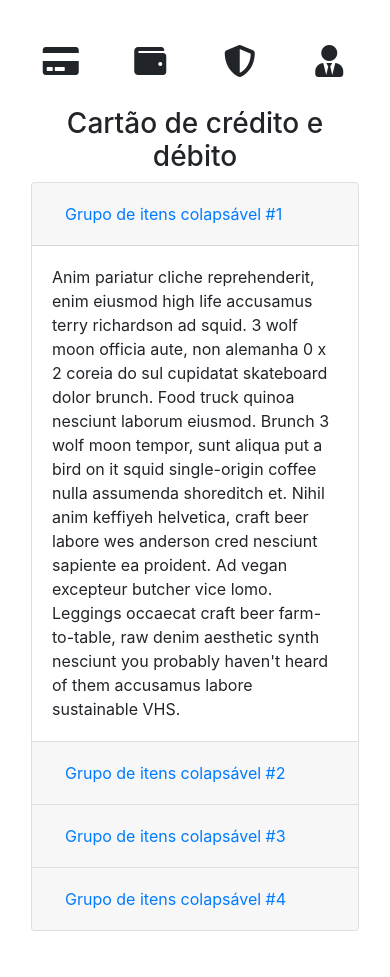
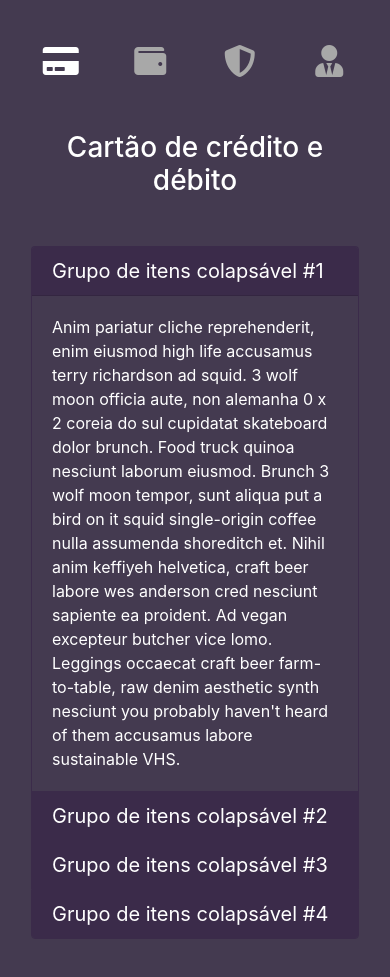
Before and after one commit to brunocordova/magbank, a website built with Parcel: page src/index.html in a window 390 px wide. Shown: the part 3926-4903 px from the top of the page. Built offline with nearby package versions, Linux system fonts and the light colour scheme.

Commit message:
feat(mag-faq): Style and active state implementation

```diff
--- a/src/_variables.css
+++ b/src/_variables.css
@@ -5,4 +5,5 @@
     --mag-sucess-color: #28a745;
     --mag-faq-background: #443A50;
     --mag-faq-color: #3B2B4A;
+    --mag-faq-inactive: #A8A8A8;
 }
--- a/src/index.html
+++ b/src/index.html
@@ -5,7 +5,7 @@
   <meta charset="UTF-8" />
   <meta name="viewport" content="width=device-width, initial-scale=1.0" />
   <meta http-equiv="X-UA-Compatible" content="ie=edge" />
-  <title>Document</title>
+  <title>MagBank</title>
   <link rel="stylesheet" href="https://stackpath.bootstrapcdn.com/bootstrap/4.4.1/css/bootstrap.min.css"
     integrity="sha384-Vkoo8x4CGsO3+Hhxv8T/Q5PaXtkKtu6ug5TOeNV6gBiFeWPGFN9MuhOf23Q9Ifjh" crossorigin="anonymous" />
   <link rel="stylesheet" href="https://cdnjs.cloudflare.com/ajax/libs/font-awesome/5.12.0-1/css/fontawesome.min.css" />
@@ -219,7 +219,7 @@
     <section class="mag-faq px-3">
       <h2 class="mag-title text-center">Dúvidas Frequentes</h2>
       <div class="container">
-        <div class="row">
+        <div class="row align-items-center">
           <div class="col-12 col-md-5">
             <div class="row">
               <div class="col-3 col-md-12 mag-icon-and-text" data-toggle="collapse" data-target="#collapseOne">
@@ -248,17 +248,15 @@
               </div>
 
             </div>
-            <h3 class="mag-faq-title d-md-none text-center">
+            <h3 class="mag-faq-title d-md-none text-center mt-4 mb-5 my-md-0">
             </h3>
           </div>
           <div class="col-12 col-md-7">
             <div class="accordion" id="accordionExample">
               <div class="card">
-                <div class="card-header" id="headingOne">
+                <div class="card-header" id="headingOne" data-toggle="collapse" data-target="#collapseOne">
                   <h5 class="mb-0">
-                    <button class="btn btn-link" type="button" data-toggle="collapse" data-target="#collapseOne" aria-expanded="true" aria-controls="collapseOne">
                       Grupo de itens colapsável #1
-                    </button>
                   </h5>
                 </div>
 
@@ -269,11 +267,9 @@
                 </div>
               </div>
               <div class="card">
-                <div class="card-header" id="headingTwo">
+                <div class="card-header" id="headingTwo" data-toggle="collapse" data-target="#collapseTwo">
                   <h5 class="mb-0">
-                    <button class="btn btn-link collapsed" type="button" data-toggle="collapse" data-target="#collapseTwo" aria-expanded="false" aria-controls="collapseTwo">
                       Grupo de itens colapsável #2
-                    </button>
                   </h5>
                 </div>
                 <div id="collapseTwo" class="collapse" aria-labelledby="headingTwo" data-parent="#accordionExample">
@@ -283,11 +279,9 @@
                 </div>
               </div>
               <div class="card">
-                <div class="card-header" id="headingThree">
+                <div class="card-header" id="headingThree" data-toggle="collapse" data-target="#collapseThree">
                   <h5 class="mb-0">
-                    <button class="btn btn-link collapsed" type="button" data-toggle="collapse" data-target="#collapseThree" aria-expanded="false" aria-controls="collapseThree">
                       Grupo de itens colapsável #3
-                    </button>
                   </h5>
                 </div>
                 <div id="collapseThree" class="collapse" aria-labelledby="headingThree" data-parent="#accordionExample">
@@ -297,11 +291,9 @@
                 </div>
               </div>
               <div class="card">
-                <div class="card-header" id="headingFour">
+                <div class="card-header" id="headingFour" data-toggle="collapse" data-target="#collapseFour">
                   <h5 class="mb-0">
-                    <button class="btn btn-link collapsed" type="button" data-toggle="collapse" data-target="#collapseFour" aria-expanded="false" aria-controls="collapseFour">
                       Grupo de itens colapsável #4
-                    </button>
                   </h5>
                 </div>
                 <div id="collapseFour" class="collapse" aria-labelledby="headingFour" data-parent="#accordionExample">
--- a/src/script.js
+++ b/src/script.js
@@ -4,11 +4,24 @@ $(document).ready(function () {
         alert('Click do teste do ' + type + ' registrado!!!');
     };
 
-    //Adicionando texto inicial no mag-faq-title
+    // Adicionando texto inicial no mag-faq-title
     $('.mag-faq-title').text('Cartão de crédito e débito');
 
-    $('.mag-faq .mag-icon-and-text i').on('click', function() {
-        const content = $(this).data('content');
+    // Adicionando a cor branca para o primeiro icone da seção do mag-faq
+    $('.mag-faq .mag-icon-and-text').first().css('color', '#fff');
+
+    $('.mag-faq .mag-icon-and-text').on('click', function() {
+        const content = $(this).find('i').data('content');
         $('.mag-faq-title').text(content);
+
+        // Deixando todos os mag-icon-and-text cinza
+        $('.mag-faq .mag-icon-and-text').css('color', '#a8a8a8');
+
+        $(this).css('color', '#fff');
+         // Deixando a cor do texto em branco
+         $(this).css('color', '#fff');
     });
+
+
+
 });
--- a/src/style.css
+++ b/src/style.css
@@ -100,11 +100,28 @@
 .mag-faq {
     padding-top: 5rem;
     padding-bottom: 5.625rem;
+    color: #ffffff;
+    background-color: var(--mag-faq-background);
 }
 
 .mag-faq .mag-icon-and-text{
+    cursor: pointer;
     grid-template-columns: 1fr;
+    color: var(--mag-faq-inactive);
+}
 
+.mag-faq .card {
+    border-color: var(--mag-faq-color);
+    background: unset;
+}
+
+.mag-faq .card-header {
+    cursor: pointer;
+    background-color: var(--mag-faq-color);
+}
+
+.mag-faq .card-header h5{
+    font-weight: 400;
 }
 
 @media screen and (min-width: 768px) {
@@ -134,7 +151,7 @@
         padding-bottom: 5rem;
     }
 
-    .mag-icon-and-text:last-of-type {
+    .mag-credit-card .mag-icon-and-text:last-of-type {
         margin-bottom: 1.875rem;
     }
 
```
